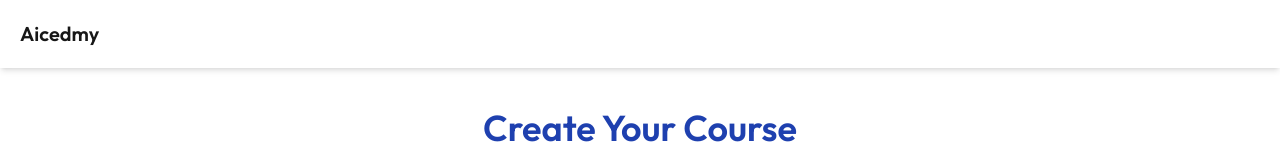
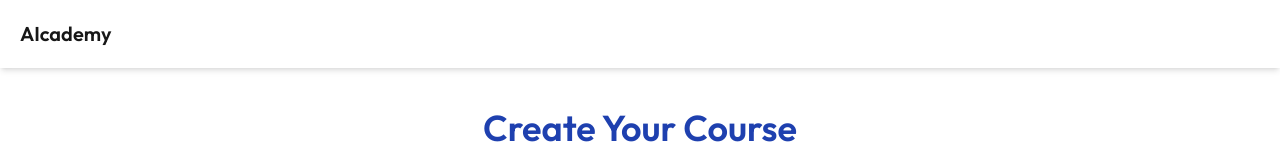
Before and after one commit to MohammadAmannn/Aicedmy, a Next.js app: page /create-course in a window 1280 px wide. Shown: the top 160 px of the page. Built offline with nearby package versions, Linux system fonts and the light colour scheme; no server answers.

Commit message:
Update Header.jsx

```diff
--- a/app/dashboard/_Dashboard_Components/Header.jsx
+++ b/app/dashboard/_Dashboard_Components/Header.jsx
@@ -5,7 +5,7 @@
 function Header() {
   return (
     <div className='flex justify-between items-center p-5 shadow-md'>
-      <p className='text-xl font-semibold'>Aicedmy</p>
+      <p className='text-xl font-semibold'>AIcademy</p>
         <UserButton/>
     </div>
   )
```
